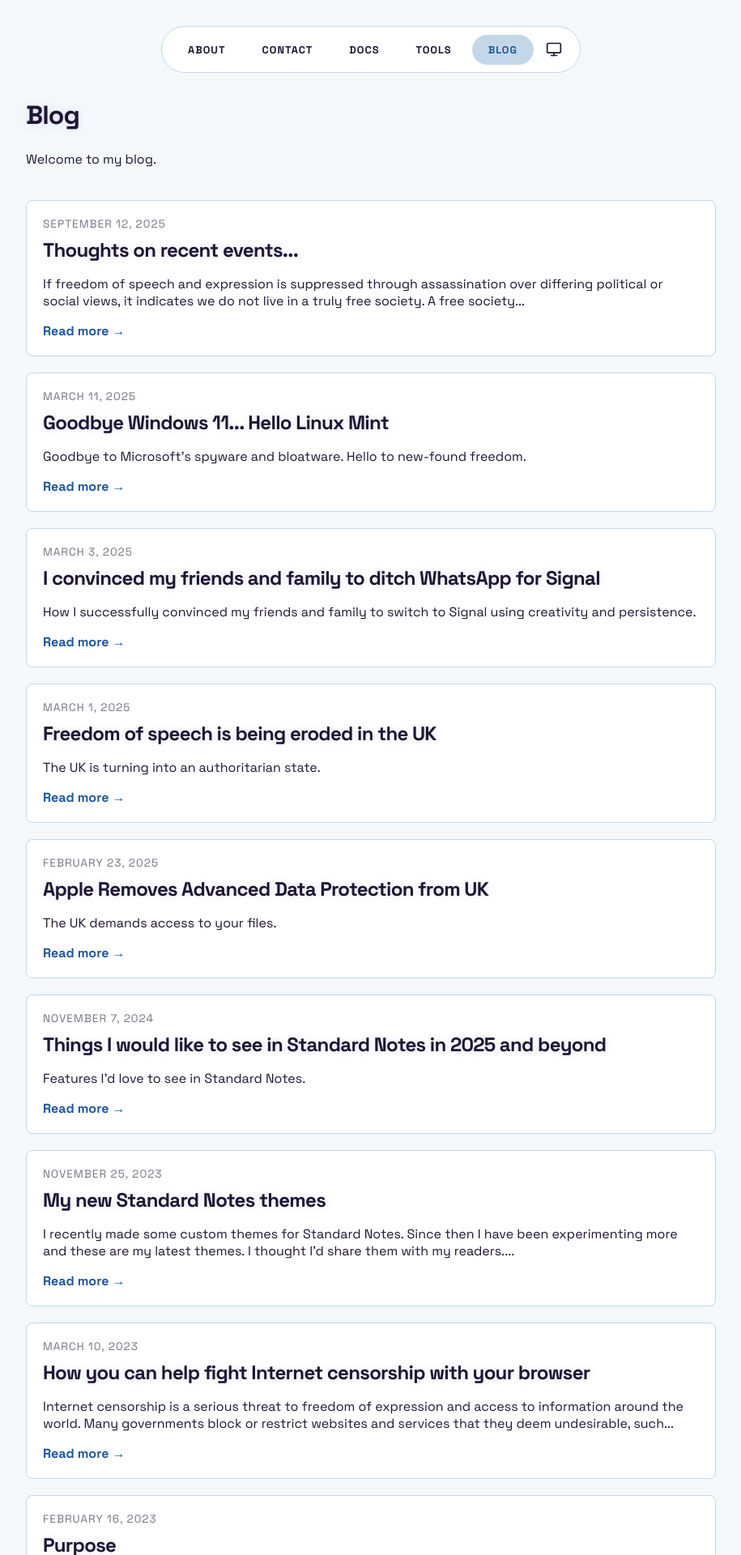
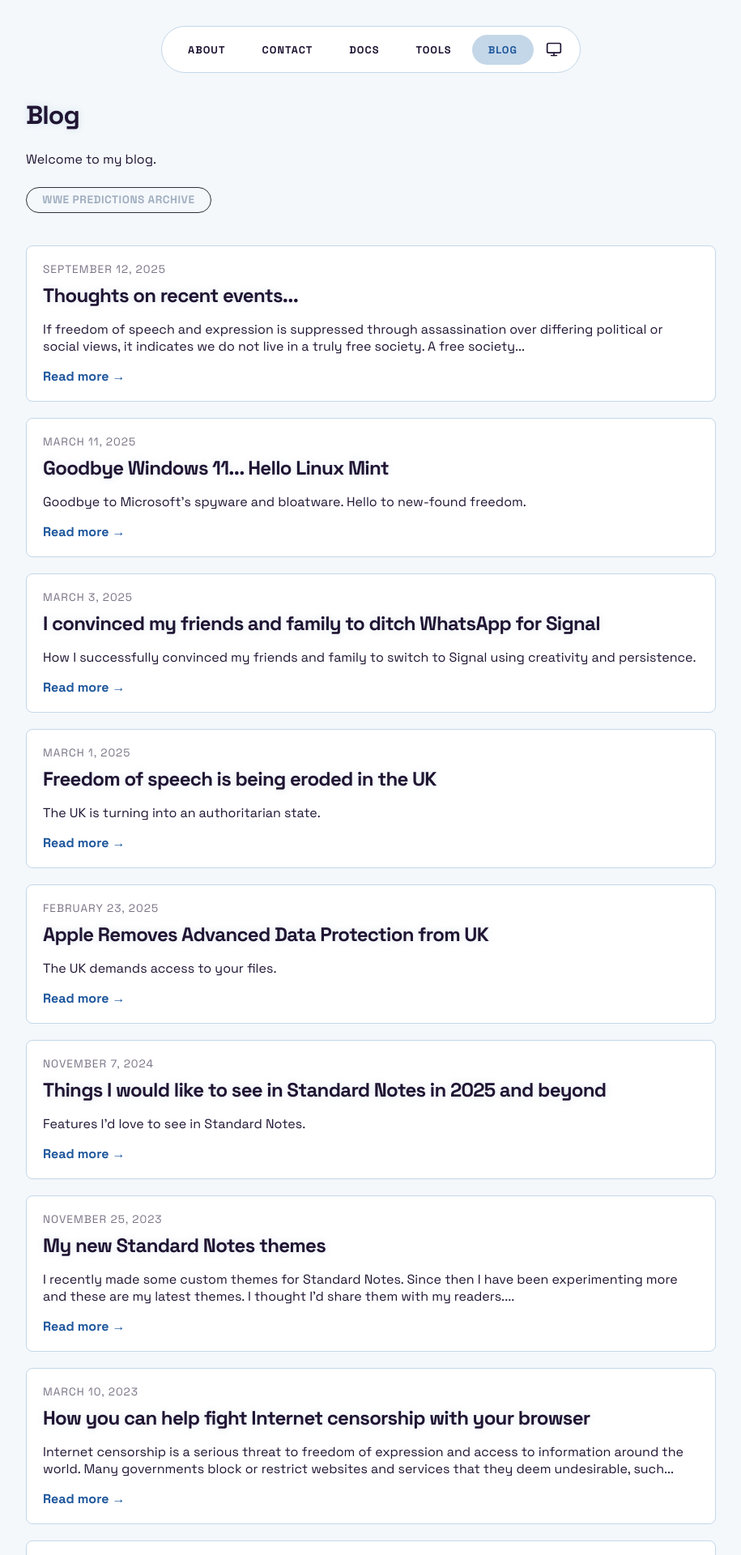
Before and after one commit to PASSK3YS/PASSK3YS.github.io, a Jekyll site: the page built from blog.html, in a window 1280 px wide. Shown: the top 1920 px of the page at 81% size, without its empty margins (182-1097 px from the left). Built offline with Jekyll 4.4.1, drawn with Linux system fonts in a browser that asks for light colours.

Commit message:
Add sub nav to blog

```diff
--- a/assets/css/style.css
+++ b/assets/css/style.css
@@ -538,3 +538,30 @@ div.highlight:hover .copy-code-button {
     background: var(--accent);
     color: var(--bg);
 }
+
+.sub-nav {
+    margin: 1.5rem 0 2.5rem 0;
+    display: flex;
+    gap: 1rem;
+}
+
+.sub-nav-link {
+    display: inline-block;
+    padding: 0.4rem 1.2rem;
+    font-size: 0.85rem;
+    font-weight: 600;
+    text-transform: uppercase;
+    letter-spacing: 0.5px;
+    color: #a0aec0;
+    background-color: transparent;
+    border: 1px solid #2d333b;
+    border-radius: 20px;
+    text-decoration: none;
+    transition: all 0.2s ease-in-out;
+}
+
+.sub-nav-link:hover {
+    color: #ffffff;
+    background-color: #1e2329;
+    border-color: #4b5563;
+}
--- a/blog.html
+++ b/blog.html
@@ -7,6 +7,10 @@ permalink: /blog/
 <div class="page-content">
   <h1>Blog</h1>
   <p>Welcome to my blog.</p>
+
+  <div class="sub-nav">
+    <a href="/wwe-predictions" class="sub-nav-link">WWE Predictions archive</a>
+  </div>
 
   <div class="post-list" style="margin-top: 40px; display: grid; gap: 20px;">
 
```
